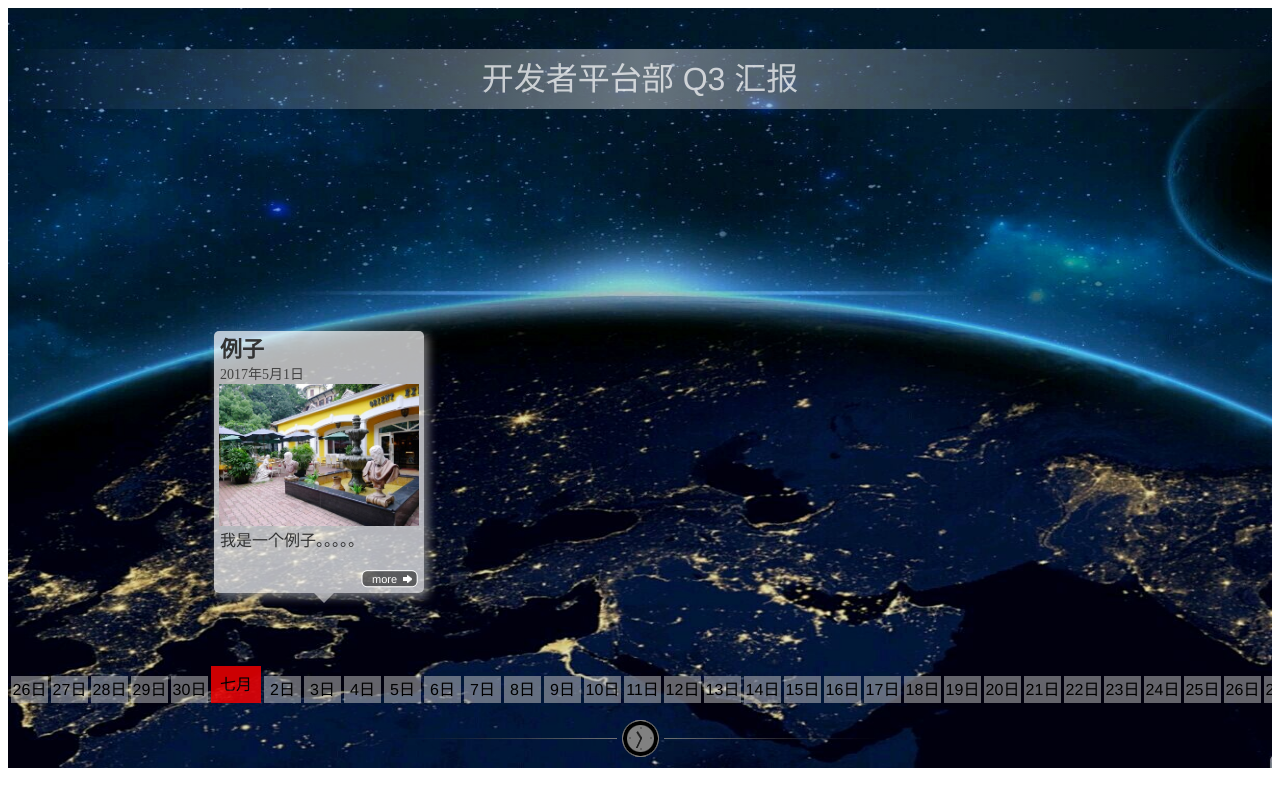
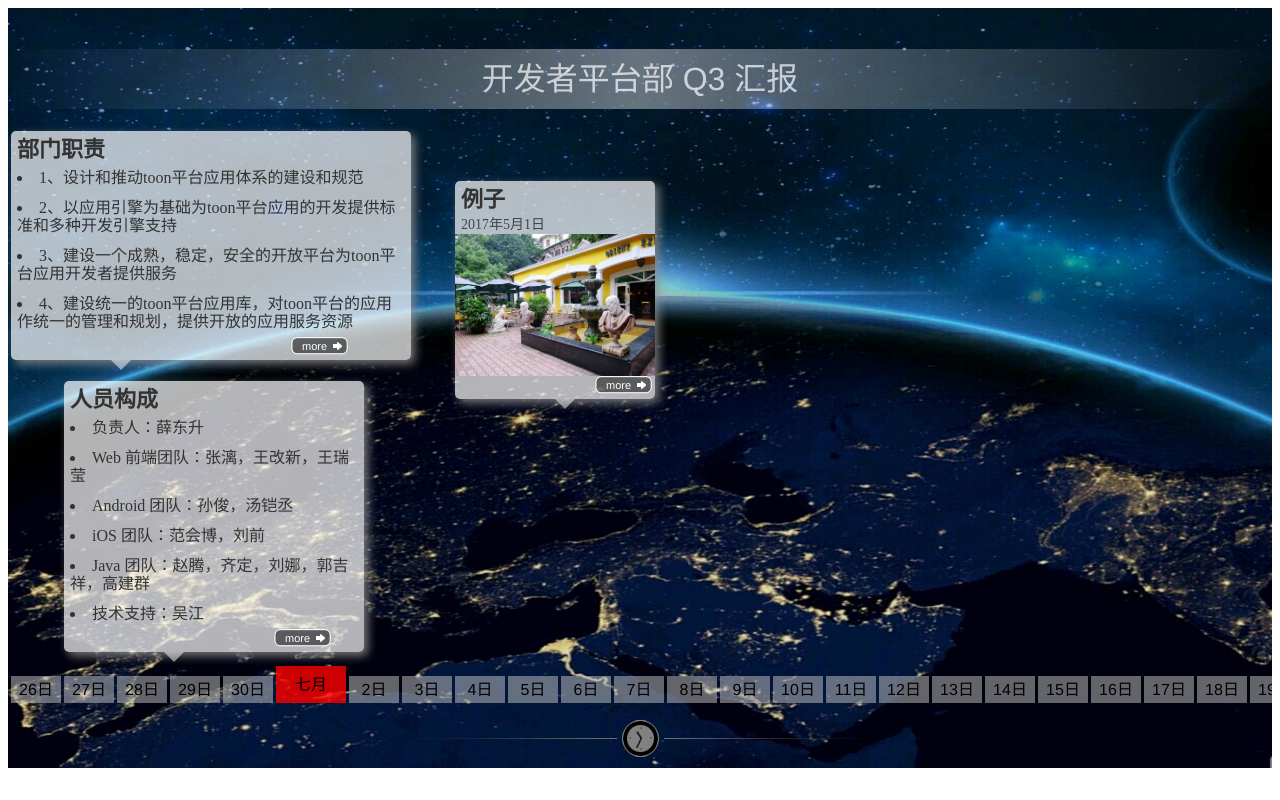
Before and after one commit to kfzpt/kfzpt-report, a Vue app: page /#/ in a window 1280 px wide. Built offline with nearby package versions, Linux system fonts and the light colour scheme.

Commit message:
add data

```diff
--- a/src/components/kfzptDate.vue
+++ b/src/components/kfzptDate.vue
@@ -2,11 +2,11 @@
   <div class="report_date" id="report_date" @mousedown="onmousedown" @mousemove="onmousemove" @mouseup="onmouseup">
     <div class="date_info" v-bind:class="{'big_info': date.flag == 1}" v-for="date in dates" track-by="$index">
       <div class="date_event" v-for="event in date.events"
-           v-bind:class="{'pos_top': date.position == 1, 'pos_mid': date.position == 2, 'pos_bot': date.position == 3}">
-        <span class="report_title">{{event.title}}</span>
-        <span class="report_time">{{event.time}}</span>
-        <img :src="event.img" class="report_img">
-        <span class="report_desc">{{event.describe}}</span>
+           v-bind:class="{'pos_top': event.position == 0, 'pos_mid': event.position == 1, 'pos_bot': event.position == 2}">
+        <span class="report_title" v-show="event.title != null && event.title != ''">{{event.title}}</span>
+        <span class="report_time" v-show="event.time != null && event.time != ''">{{event.time}}</span>
+        <img :src="event.img" v-show="event.img != null && event.img != ''" class="report_img">
+        <li class="report_desc" v-for="describe in event.describes">{{describe}}</li>
         <div class="report_more">
           <span>more</span>
         </div>
@@ -80,7 +80,7 @@
   }
 
   .date_info {
-    width: 37px;
+    width: 50px;
     display: inline-block;
     float: left;
     height: 100%;
@@ -168,19 +168,19 @@
   .pos_top {
     position: absolute;
     top: 0;
-    left: -90px;
+    width: 400px;
   }
 
   .pos_mid {
     position: absolute;
-    top: 100px;
-    left: -90px;
+    top: 50px;
+    width: 200px;
   }
 
   .pos_bot {
     position: absolute;
-    top: 200px;
-    left: -90px;
+    top: 250px;
+    width: 300px;
   }
 
   .date_num {
@@ -188,7 +188,7 @@
     color: black;
     position: absolute;
     bottom: 5px;
-    width: 37px;
+    width: 50px;
     height: 27px;
     line-height: 27px;
     word-wrap: break-word;
@@ -196,20 +196,25 @@
   }
 
   .big_info {
-    width: 50px;
+    width: 70px;
     line-height: 37px;
   }
 
   .big_num {
     background-color: red;
     opacity: 0.8;
-    width: 50px;
+    width: 70px;
     height: 37px;
     line-height: 37px;
   }
 
   h1 {
     font-weight: normal;
+  }
+
+  li {
+    font-weight: normal;
+    padding-bottom: 6px !important;
   }
 
   .bottomArrow {
--- a/src/json/date.json
+++ b/src/json/date.json
@@ -2,12 +2,40 @@
   {
     "text": "26日",
     "flag": 0,
-    "events": []
+    "events": [
+      {
+        "position": 0,
+        "title": "部门职责",
+        "time": "",
+        "img": "",
+        "describes": [
+          "1、设计和推动toon平台应用体系的建设和规范",
+          "2、以应用引擎为基础为toon平台应用的开发提供标准和多种开发引擎支持",
+          "3、建设一个成熟，稳定，安全的开放平台为toon平台应用开发者提供服务",
+          "4、建设统一的toon平台应用库，对toon平台的应用作统一的管理和规划，提供开放的应用服务资源"
+        ]
+      }
+    ]
   },
   {
     "text": "27日",
     "flag": 0,
-    "events": []
+    "events": [
+      {
+        "position": 2,
+        "title": "人员构成",
+        "time": "",
+        "img": "",
+        "describes": [
+          "负责人：薛东升",
+          "Web 前端团队：张漓，王改新，王瑞莹",
+          "Android 团队：孙俊，汤铠丞",
+          "iOS 团队：范会博，刘前",
+          "Java 团队：赵腾，齐定，刘娜，郭吉祥，高建群",
+          "技术支持：吴江"
+        ]
+      }
+    ]
   },
   {
     "text": "28日",
@@ -38,19 +66,20 @@
     "text": "3日",
     "flag": 0,
     "position": 3,
-    "events": [
-      {
-        "title": "例子",
-        "time": "2017年5月1日",
-        "img": "/static/date3.jpg",
-        "describe": "我是一个例子。。。。。"
-      }
-    ]
+    "events": []
   },
   {
     "text": "4日",
     "flag": 0,
-    "events": []
+    "events": [
+      {
+        "position": 1,
+        "title": "例子",
+        "time": "2017年5月1日",
+        "img": "/static/date3.jpg",
+        "describes": []
+      }
+    ]
   },
   {
     "text": "5日",
@@ -200,14 +229,7 @@
   {
     "text": "3日",
     "flag": 0,
-    "events": [
-      {
-        "title": "例子",
-        "time": "2017年5月1日",
-        "img": "./assets/date3.jpg",
-        "describe": "我是一个例子。。。。。"
-      }
-    ]
+    "events": []
   },
   {
     "text": "4日",
@@ -362,14 +384,7 @@
   {
     "text": "3日",
     "flag": 0,
-    "events": [
-      {
-        "title": "例子",
-        "time": "2017年5月1日",
-        "img": "./assets/date3.jpg",
-        "describe": "我是一个例子。。。。。"
-      }
-    ]
+    "events": []
   },
   {
     "text": "4日",
@@ -519,14 +534,7 @@
   {
     "text": "3日",
     "flag": 0,
-    "events": [
-      {
-        "title": "例子",
-        "time": "2017年5月1日",
-        "img": "./assets/date3.jpg",
-        "describe": "我是一个例子。。。。。"
-      }
-    ]
+    "events": []
   },
   {
     "text": "4日",
@@ -681,14 +689,7 @@
   {
     "text": "3日",
     "flag": 0,
-    "events": [
-      {
-        "title": "例子",
-        "time": "2017年5月1日",
-        "img": "./assets/date3.jpg",
-        "describe": "我是一个例子。。。。。"
-      }
-    ]
+    "events": []
   },
   {
     "text": "4日",
@@ -838,14 +839,7 @@
   {
     "text": "3日",
     "flag": 0,
-    "events": [
-      {
-        "title": "例子",
-        "time": "2017年5月1日",
-        "img": "./assets/date3.jpg",
-        "describe": "我是一个例子。。。。。"
-      }
-    ]
+    "events": []
   },
   {
     "text": "4日",
@@ -1000,14 +994,7 @@
   {
     "text": "3日",
     "flag": 0,
-    "events": [
-      {
-        "title": "例子",
-        "time": "2017年5月1日",
-        "img": "./assets/date3.jpg",
-        "describe": "我是一个例子。。。。。"
-      }
-    ]
+    "events": []
   },
   {
     "text": "4日",
```
